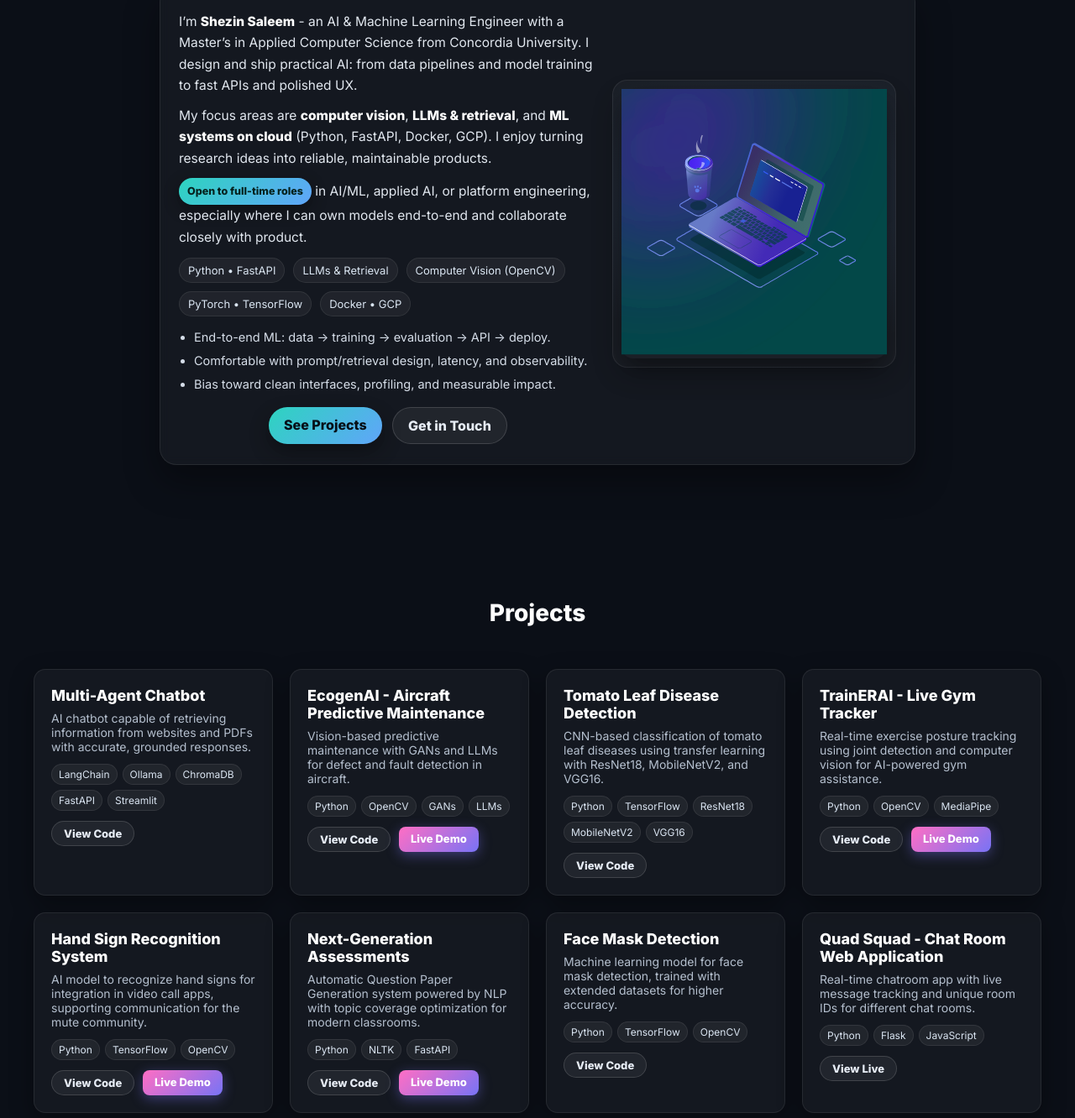
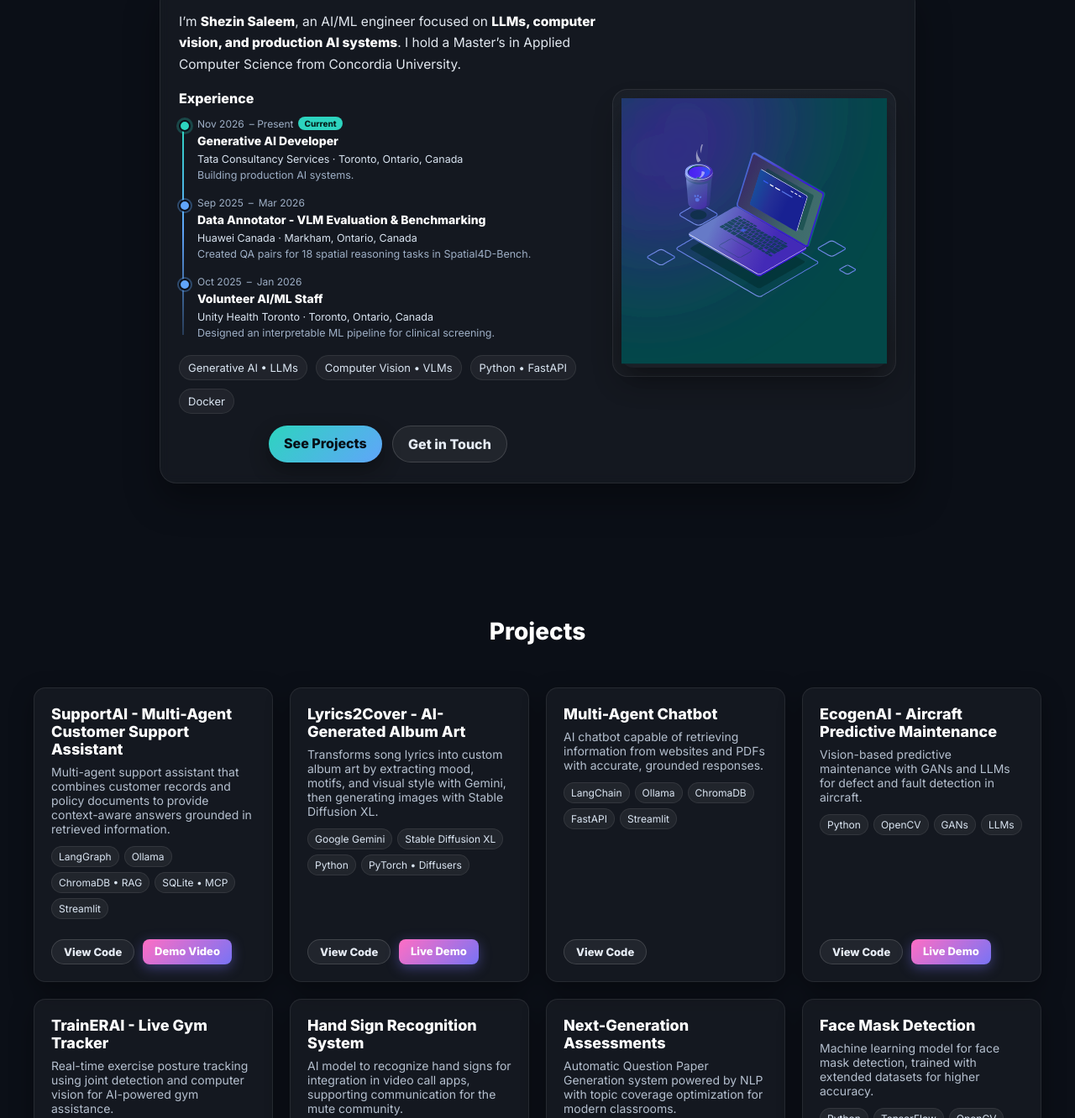
Before and after one commit to shezin888/shezin888.github.io, a plain HTML site: page index.html in a window 1280 px wide. Shown: the part 976-2308 px from the top of the page at 84% size. Drawn offline with nearby package versions, Linux system fonts and the light colour scheme; a small style sheet from the web is missing.

Commit message:
update Nov 2026

```diff
--- a/assets/css/style.css
+++ b/assets/css/style.css
@@ -259,10 +259,14 @@ section{
   display: grid;
   grid-template-columns: repeat(auto-fit, minmax(280px, 1fr));
   gap: 20px;
+  width: 100%;
+  max-width: 1200px;
   margin-top: 30px;
 }
 
 .project-card {
+  display: flex;
+  flex-direction: column;
   background: rgba(255, 255, 255, 0.04);
   border: 1px solid rgba(255, 255, 255, 0.08);
   border-radius: 14px;
@@ -307,7 +311,10 @@ section{
 
 .project-links {
   display: flex;
+  flex-wrap: wrap;
   gap: 10px;
+  margin-top: auto;
+  padding-top: 12px;
 }
 
 .project-links .btn {
@@ -376,6 +383,94 @@ h1 {
 
 .about-text strong {
   color: #fff;
+}
+
+.experience-heading {
+  margin: 18px 0 10px;
+  color: #fff;
+  font-size: 16px;
+}
+
+.experience-roadmap {
+  position: relative;
+  display: grid;
+  gap: 16px;
+  margin: 0 0 14px;
+  padding: 2px 0 2px 22px;
+  list-style: none;
+}
+
+.experience-roadmap::before {
+  position: absolute;
+  top: 10px;
+  bottom: 10px;
+  left: 4px;
+  width: 2px;
+  background: linear-gradient(#2dd4bf, #60a5fa, rgba(96, 165, 250, .25));
+  content: "";
+}
+
+.experience-stop {
+  position: relative;
+  min-width: 0;
+}
+
+.experience-stop::before {
+  position: absolute;
+  top: 4px;
+  left: -22px;
+  width: 10px;
+  height: 10px;
+  border: 2px solid #0b0f17;
+  border-radius: 50%;
+  background: #60a5fa;
+  box-shadow: 0 0 0 2px rgba(96, 165, 250, .35);
+  content: "";
+}
+
+.experience-stop.current::before {
+  background: #2dd4bf;
+  box-shadow: 0 0 0 3px rgba(45, 212, 191, .25);
+}
+
+.experience-meta {
+  display: flex;
+  flex-wrap: wrap;
+  align-items: center;
+  gap: 6px;
+  color: #9fb0c7;
+  font-size: 12px;
+}
+
+.experience-status {
+  padding: 2px 7px;
+  border-radius: 999px;
+  color: #06221e;
+  background: #2dd4bf;
+  font-size: 10px;
+  font-weight: 700;
+}
+
+.experience-stop h4 {
+  margin: 3px 0;
+  color: #fff;
+  font-size: 14px;
+  line-height: 1.4;
+}
+
+.about-text .experience-org,
+.about-text .experience-note {
+  margin: 0;
+  font-size: 12.5px;
+  line-height: 1.5;
+}
+
+.about-text .experience-org {
+  color: #dbe6f3;
+}
+
+.about-text .experience-note {
+  color: #9fb0c7;
 }
 
 .about-badges span {
--- a/index.html
+++ b/index.html
@@ -47,23 +47,20 @@
     <img src="assets/img/profile.png" alt="Shezin Saleem" class="profile-pic" />
 
     <h1>Shezin Saleem</h1>
-    <h3 class="tagline">AI/ML Engineer | LLMs & Computer Vision | Cloud & DevOps</h3>
+    <h3 class="tagline">Generative AI Developer</h3>
 
     <p class="lead">
-      Hi, I’m <strong>Shezin Saleem</strong>, a recent graduate in Applied Computer Science with hands-on
-      experience in <strong>AI/ML, Large Language Models, Computer Vision, Cloud, and DevOps</strong>.
-      I’ve built impactful projects ranging from predictive maintenance with generative AI to
-      real-time gym tracking systems. <br><br>
-      <span class="highlight">Currently, I’m seeking full-time opportunities</span> where I can apply my
-      technical expertise to solve real-world problems and contribute to innovative AI solutions.
+      Hi, I’m <strong>Shezin Saleem</strong>, a Generative AI Developer at
+      <strong>Tata Consultancy Services</strong> in Toronto. I build production AI systems, with a focus on
+      <strong>LLMs, computer vision, and reliable API services</strong>. Previously, I worked on
+      <strong>VLM evaluation and benchmarking</strong> at Huawei Canada.
     </p>
 
     <div class="badges">
-      <span>AI/ML • LLMs & Retrieval</span>
-      <span>Computer Vision (OpenCV, GANs)</span>
-      <span>FastAPI • Docker • GCP</span>
-      <span>PyTorch • TensorFlow</span>
-      <span>Cloud & DevOps</span>
+      <span>Generative AI • LLMs</span>
+      <span>Computer Vision • VLMs</span>
+      <span>FastAPI • Docker</span>
+      <span>Production AI Systems</span>
     </div>
 
     <div class="cta">
@@ -85,37 +82,46 @@
       <!-- LEFT: text -->
       <div class="about-text">
         <p>
-          I’m <strong>Shezin Saleem</strong> - an AI & Machine Learning Engineer with a
-          Master’s in Applied Computer Science from Concordia University. I design and ship
-          practical AI: from data pipelines and model training to fast APIs and polished UX.
+          I’m <strong>Shezin Saleem</strong>, an AI/ML engineer focused on
+          <strong>LLMs, computer vision, and production AI systems</strong>. I hold a Master’s in
+          Applied Computer Science from Concordia University.
         </p>
 
-        <p>
-          My focus areas are <strong>computer vision</strong>, <strong>LLMs & retrieval</strong>,
-          and <strong>ML systems on cloud</strong> (Python, FastAPI, Docker, GCP).
-          I enjoy turning research ideas into reliable, maintainable products.
-        </p>
+        <h3 class="experience-heading">Experience</h3>
+        <ol class="experience-roadmap">
+          <li class="experience-stop current">
+            <div class="experience-meta">
+              <time datetime="2026-11">Nov 2026</time> – Present
+              <span class="experience-status">Current</span>
+            </div>
+            <h4>Generative AI Developer</h4>
+            <p class="experience-org">Tata Consultancy Services · Toronto, Ontario, Canada</p>
+            <p class="experience-note">Building production AI systems.</p>
+          </li>
+          <li class="experience-stop">
+            <div class="experience-meta">
+              <time datetime="2025-09">Sep 2025</time> – <time datetime="2026-03">Mar 2026</time>
+            </div>
+            <h4>Data Annotator - VLM Evaluation &amp; Benchmarking</h4>
+            <p class="experience-org">Huawei Canada · Markham, Ontario, Canada</p>
+            <p class="experience-note">Created QA pairs for 18 spatial reasoning tasks in Spatial4D-Bench.</p>
+          </li>
+          <li class="experience-stop">
+            <div class="experience-meta">
+              <time datetime="2025-10">Oct 2025</time> – <time datetime="2026-01">Jan 2026</time>
+            </div>
+            <h4>Volunteer AI/ML Staff</h4>
+            <p class="experience-org">Unity Health Toronto · Toronto, Ontario, Canada</p>
+            <p class="experience-note">Designed an interpretable ML pipeline for clinical screening.</p>
+          </li>
+        </ol>
 
-        <p>
-          <span class="pill open">Open to full-time roles</span> in AI/ML, applied AI, or platform
-          engineering, especially where I can own models end-to-end and collaborate closely with product.
-        </p>
-
-        <!-- skill tags -->
         <div class="about-badges">
+          <span>Generative AI • LLMs</span>
+          <span>Computer Vision • VLMs</span>
           <span>Python • FastAPI</span>
-          <span>LLMs & Retrieval</span>
-          <span>Computer Vision (OpenCV)</span>
-          <span>PyTorch • TensorFlow</span>
-          <span>Docker • GCP</span>
+          <span>Docker</span>
         </div>
-
-        <!-- highlights (kept short + scannable) -->
-        <ul class="about-list">
-          <li>End-to-end ML: data → training → evaluation → API → deploy.</li>
-          <li>Comfortable with prompt/retrieval design, latency, and observability.</li>
-          <li>Bias toward clean interfaces, profiling, and measurable impact.</li>
-        </ul>
 
         <div class="cta">
           <a class="btn primary" href="#projects">See Projects</a>
@@ -139,6 +145,39 @@
 <section id="projects" class="solo">
   <h2>Projects</h2>
   <div class="projects-grid">
+
+    <!-- SupportAI -->
+    <div class="project-card">
+      <h3>SupportAI - Multi-Agent Customer Support Assistant</h3>
+      <p>Multi-agent support assistant that combines customer records and policy documents to provide context-aware answers grounded in retrieved information.</p>
+      <div class="project-badges">
+        <span>LangGraph</span>
+        <span>Ollama</span>
+        <span>ChromaDB • RAG</span>
+        <span>SQLite • MCP</span>
+        <span>Streamlit</span>
+      </div>
+      <div class="project-links">
+        <a href="https://github.com/shezin888/SupportAI_MultiAgentBot" target="_blank" rel="noopener noreferrer" class="btn ghost">View Code</a>
+        <a href="https://drive.google.com/file/d/1Mrq_tfZujqJ8muFJ2dmo3StA_ioBXH9D/view?usp=sharing" target="_blank" rel="noopener noreferrer" class="btn live-demo">Demo Video</a>
+      </div>
+    </div>
+
+    <!-- Lyrics2Cover -->
+    <div class="project-card">
+      <h3>Lyrics2Cover - AI-Generated Album Art</h3>
+      <p>Transforms song lyrics into custom album art by extracting mood, motifs, and visual style with Gemini, then generating images with Stable Diffusion XL.</p>
+      <div class="project-badges">
+        <span>Google Gemini</span>
+        <span>Stable Diffusion XL</span>
+        <span>Python</span>
+        <span>PyTorch • Diffusers</span>
+      </div>
+      <div class="project-links">
+        <a href="https://github.com/shezin888/Lyrics2Cover-AI-Generated-Album-Art" target="_blank" rel="noopener noreferrer" class="btn ghost">View Code</a>
+        <a href="https://huggingface.co/spaces/shezin/Lyrics_to_CoverArt" target="_blank" rel="noopener noreferrer" class="btn live-demo">Live Demo</a>
+      </div>
+    </div>
 
     <!-- Multi-Agent Chatbot -->
     <div class="project-card">
@@ -173,7 +212,7 @@
       </div>
     </div>
 
-    <!-- Tomato Leaf Disease Detection -->
+    <!-- Temporarily hidden project: Tomato Leaf Disease Detection
     <div class="project-card">
       <h3>Tomato Leaf Disease Detection</h3>
       <p>CNN-based classification of tomato leaf diseases using transfer learning with ResNet18, MobileNetV2, and VGG16.</p>
@@ -188,6 +227,7 @@
         <a href="https://github.com/aswiinraviprakash/TomatoLeafDiseaseCNN" target="_blank" class="btn ghost">View Code</a>
       </div>
     </div>
+    -->
 
     <!-- TrainERAI -->
     <div class="project-card">
@@ -252,7 +292,7 @@
       </div>
     </div>
 
-    <!-- Quad Squad -->
+    <!-- Temporarily hidden project: Quad Squad - Chat Room Web Application
     <div class="project-card">
       <h3>Quad Squad - Chat Room Web Application</h3>
       <p>Real-time chatroom app with live message tracking and unique room IDs for different chat rooms.</p>
@@ -265,6 +305,7 @@
         <a href="https://github.com/shezin888/Quad-Squad" target="_blank" class="btn ghost">View Live</a>
       </div>
     </div>
+    -->
 
   </div>
 </section>
```
Also changed, not shown: 1 other file.
